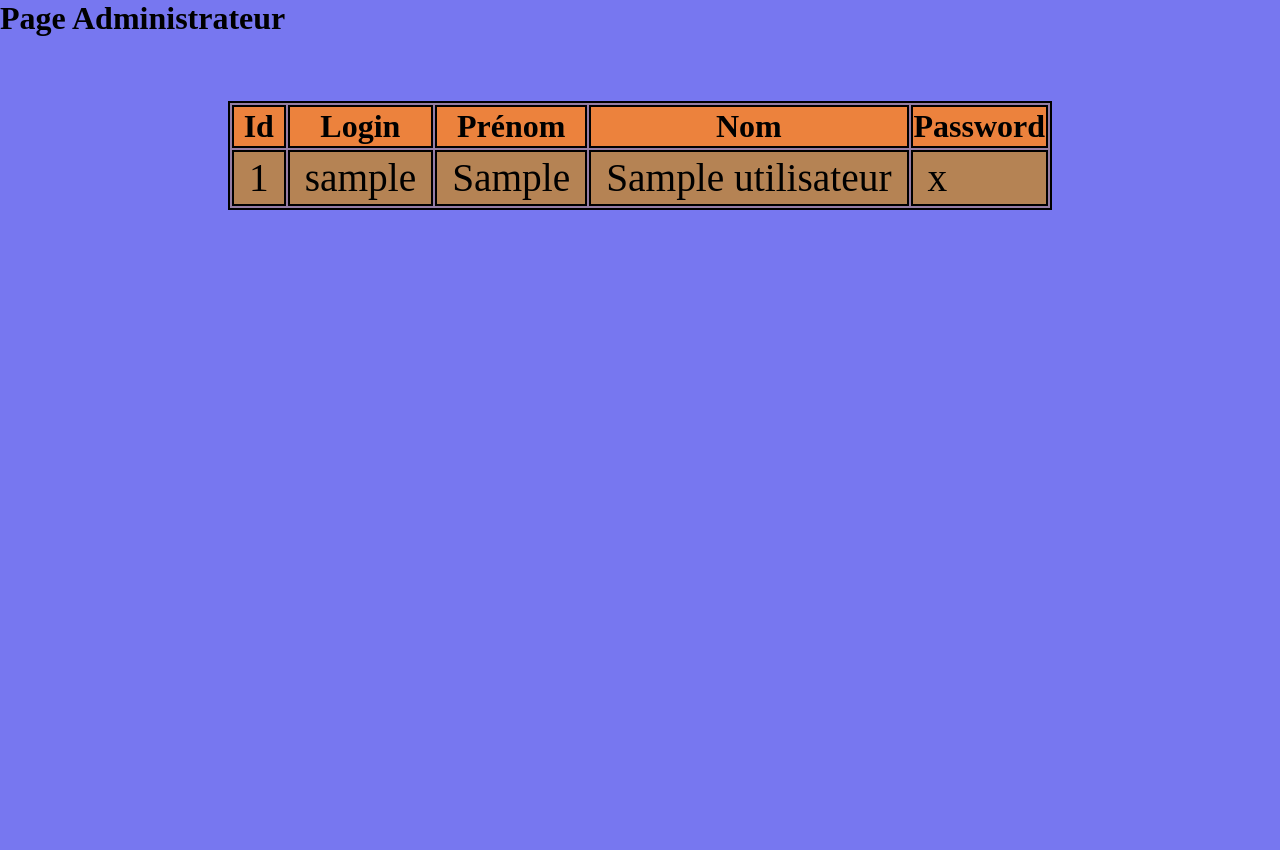
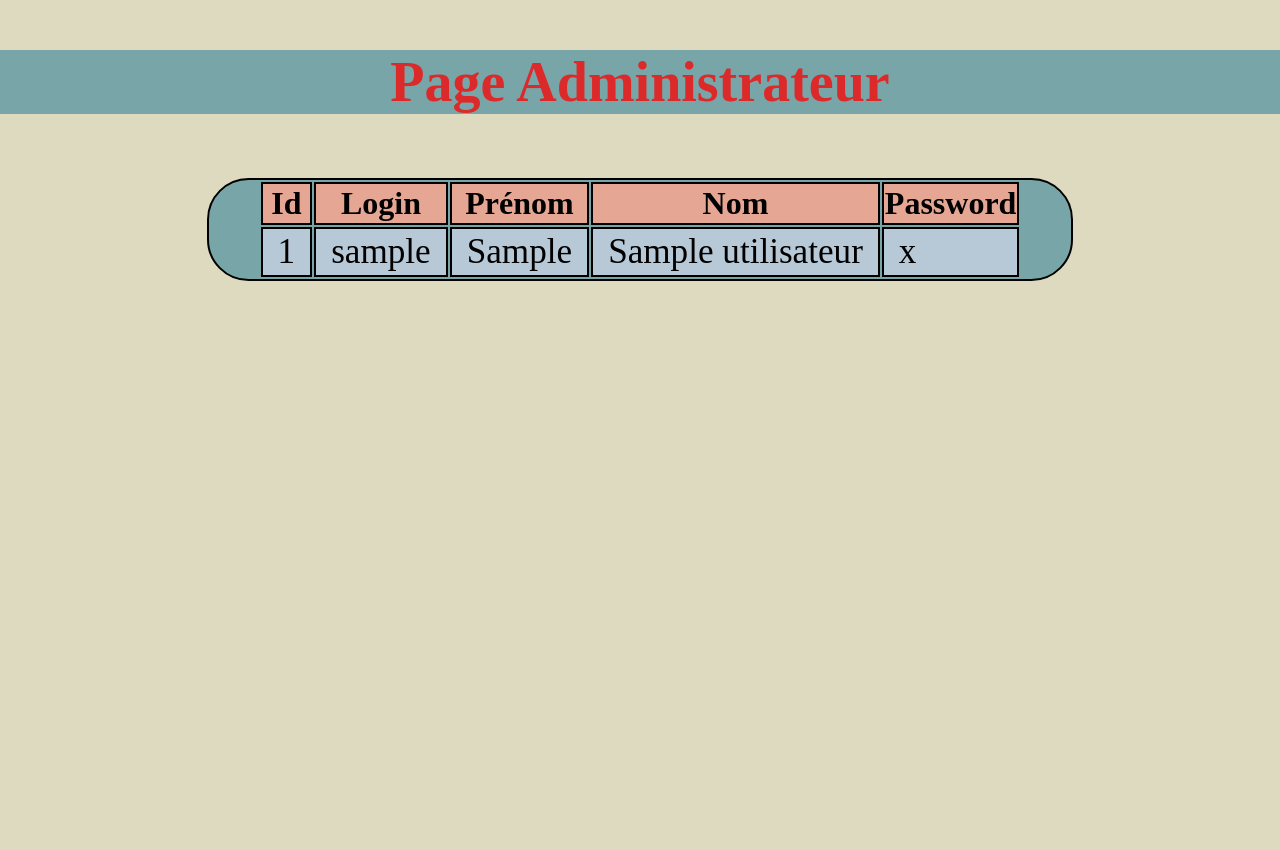
Before and after one commit to amine-bouchakour/module-connexion, a PHP site: page /admin.php in a window 1280 px wide. Before the commit the page ends 210 px from the top, so only its background shows below. Run offline with PHP 8.4, Linux system fonts and the light colour scheme; tables that the repository leaves empty or names only in its code hold one stand-in row (values such as "Sample post").

Commit message:
Page bien avancé, quelques pages quasi fini

```diff
--- a/admin.php
+++ b/admin.php
@@ -3,10 +3,9 @@
 <head>
     <meta charset="utf-8">
     <title>Page Administrateur</title>
-    <link rel="stylesheet" href="moduleconnexion1.css">
+    <link rel="stylesheet" href="moduleconnexion1.css" type="text/css">
 </head>
 
-<h1> Page Administrateur </h1>
 
             <!-- PHP -->
 <?php
@@ -42,6 +41,11 @@ $resultat= mysqli_fetch_all($query);
 
             <!-- HTML -->
 
+<body class="body4">
+
+
+    <p class="titre3">Page Administrateur </p>
+
     <!-- TABLEAU AVEC AFFICHAGE REQUETTE MySQL TOUTES LES INFORMATIONS SUR TOUT LES UTILISATEURS DANS LA BDD MySQL -->
     <table>
         <thead>
@@ -61,4 +65,6 @@ $resultat= mysqli_fetch_all($query);
         </tbody>
     </table>
 
+</body>
+
 </html>
--- a/connexion.php
+++ b/connexion.php
@@ -4,7 +4,7 @@
 <head>
     <meta charset="utf-8">
     <title>Page de connexion</title>
-    <link rel="stylesheet" href="moduleconnexion1.css">
+    <link rel="stylesheet" href="moduleconnexion1.css" type="text/css">
 
 </head>
 
@@ -16,10 +16,10 @@
 
 <main>
 
-<h1> Page Connexion </h1>
+<p class="titre2">Page Connexion</p>
 
+<!-- FORMULAIRE CONNEXION DE TYPE POST  -->
 <div class="formulaire">
-<!-- FORMULAIRE CONNEXION DE TYPE POST  -->
 <form class="flexrow" action="connexion.php" name="connexion" method="post">
 <input class="bor" type="text" name="login" placeholder="Login" value="" > <br>
 <input class="bor" type="password" name='password' placeholder="Password" value=""> <br>
--- a/index.php
+++ b/index.php
@@ -6,7 +6,7 @@
     <head>
         <meta charset="utf-8">
         <title>Page d'acceuil</title>
-        <link rel="stylesheet" href="moduleconnexion1.css">
+        <link rel="stylesheet" href="moduleconnexion1.css" type="text/css">
 
     </head>
 
--- a/inscription.php
+++ b/inscription.php
@@ -4,11 +4,11 @@
 <head>
     <meta charset="utf-8">
     <title>Page d'inscription</title>
-    <link rel="stylesheet" href="moduleconnexion1.css">
+    <link rel="stylesheet" href="moduleconnexion1.css" type="text/css">
 
 </head>
 
-<h1> Page Inscription </h1>
+<p class="titre1"> Page Inscription </p>
 
 <div class="formulaire1">
 <!-- FORMULAIRE INSCRIPTION DE TYPE POST  -->
--- a/moduleconnexion1.css
+++ b/moduleconnexion1.css
@@ -136,17 +158,31 @@ input{
 }
 
 
+
+
+/* BODY PAGE ADMIN */
+.body4{
+    margin: 0px;
+    width: 100%;
+    height: 100%;
+    background-color:rgb(221, 218, 191);
+    }
 /* TABLEAUX PAGE ADMIN */
-
 table{
     margin-left: 300px;
+    border-radius: 2em;
+    padding: 0px 50px;
+    background-color:  rgb(120, 165, 167);
+    border : 2px black solid;
+    font-size: 130%;
+    margin : 5% auto;
 }
 
-table,tr,td,th{
+tr,td,th{
     border : 2px black solid;
-    font-size: 135%;
+    font-size: 130%;
     margin : 5% auto;
-    background-color: rgba(206, 136, 23, 0.342);
+    background-color: rgba(232, 226, 251, 0.329);
 }
 
 tr,td{
@@ -154,10 +190,23 @@ tr,td{
 }
 
 .tr{
-    background-color: rgba(255, 127, 80, 0.959);
+     border : 2px black solid;
+    font-size: 130%;
+    margin : 5% auto;
+    background-color: rgba(255, 127, 80, 0.795);
 }
 
 th{
     font-size: xx-large;
 
 }
+
+/* TITRE PAGE ADMINISTRATEURS*/
+.titre3{
+    font-size: 350%;
+    font-weight: bold;
+    text-align: center;
+    margin-top : 50px;
+    background-color: rgb(120, 165, 167);
+    color:rgba(255, 0, 0, 0.746);
+}
```
Also changed, not shown: other parts of moduleconnexion1.css (+28 -6 lines), profil.php (+17 -14 lines). Lines whose indentation alone changed are shown as unchanged.
